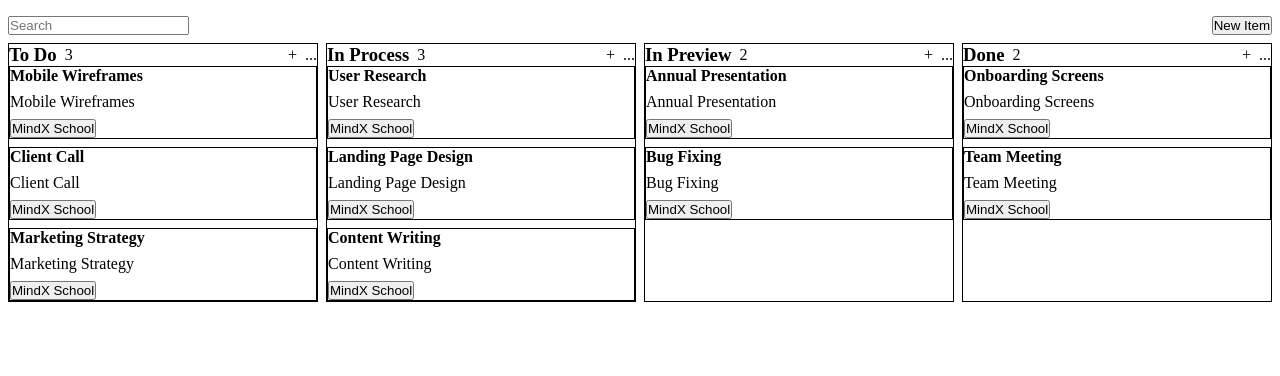
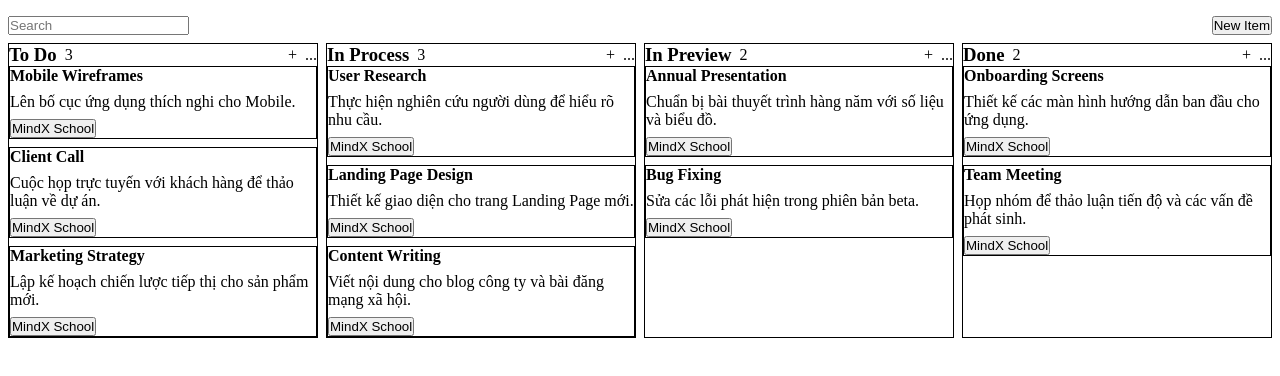
Before and after one commit to phamdactai9x66/CIJS106, a React (Vite) app: page / in a window 1280 px wide. Shown: the top 376 px of the page. Built offline with nearby package versions, Linux system fonts and the light colour scheme.

Commit message:
mapping des

```diff
--- a/src/components/ColumnItems.jsx
+++ b/src/components/ColumnItems.jsx
@@ -23,7 +23,7 @@ const ColumnItems = ({ listTask, name, statusId, className }) => {
           return (
             <Cart
               title={task.title}
-              description={task.title}
+              description={task.description}
               id={task.taskId}
             />
           );
```
